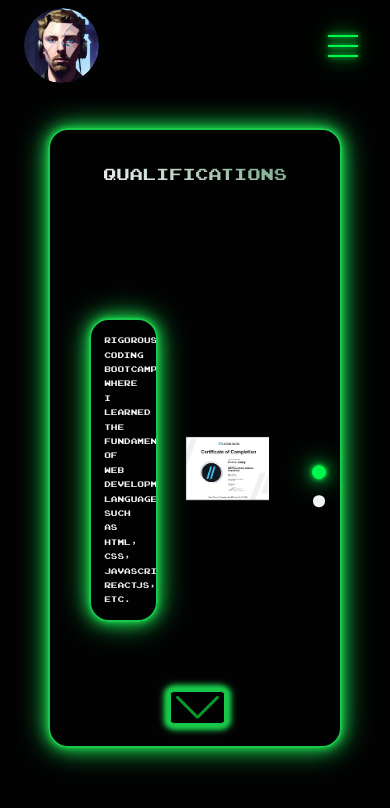
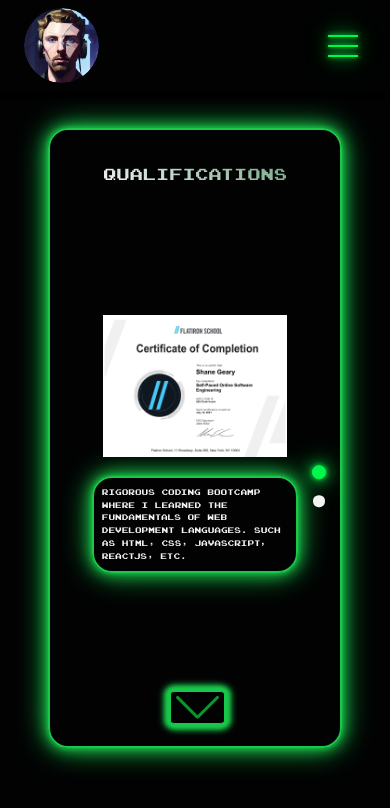
Before and after one commit to Shane-Geary/shane-geary-portfolio, a Next.js app: page /qualifications in a window 390 px wide. Shown: the top 808 px of the page. Built offline with nearby package versions, Linux system fonts and the light colour scheme.

Commit message:
Mobile breakpoint on Qualifications page looking good

```diff
--- a/src/app/qualifications/qualifications.module.scss
+++ b/src/app/qualifications/qualifications.module.scss
@@ -44,6 +44,13 @@
 	margin: 0 auto;
 	padding: 0 0 2rem 0;
 	position: relative;
+
+	@media (max-width: 480px) {
+		flex-direction: column-reverse;
+		justify-content: center;
+		padding: 0;
+		height: 90%;
+	}
 }
 
 .flatironTextSection {
@@ -57,6 +64,14 @@
 	box-shadow: var(--neon-shadow-light-green);
 	padding: 0.8rem;
 	border-radius: 20px;
+
+	@media (max-width: 480px) {
+		margin-right: 0;
+		margin-bottom: 0;
+		width: 90%;
+		max-height: 20vh;
+		padding: 0.5rem;
+	}
 }
 
 /* Hide scrollbar for Chrome, Safari, and Opera */
@@ -82,6 +97,7 @@
 
 	@media (max-width: 480px) {
 		font-size: 8px;
+		line-height: 1.6;
 	}
 }
 
@@ -90,6 +106,12 @@
 	padding-right: 2rem;
 	cursor: pointer;
 	position: relative;
+
+	@media (max-width: 480px) {
+		width: 80%;
+		padding-right: 0;
+		margin-bottom: 1rem;
+	}
 
 	&.fullscreenImage {
 		position: fixed;
```
